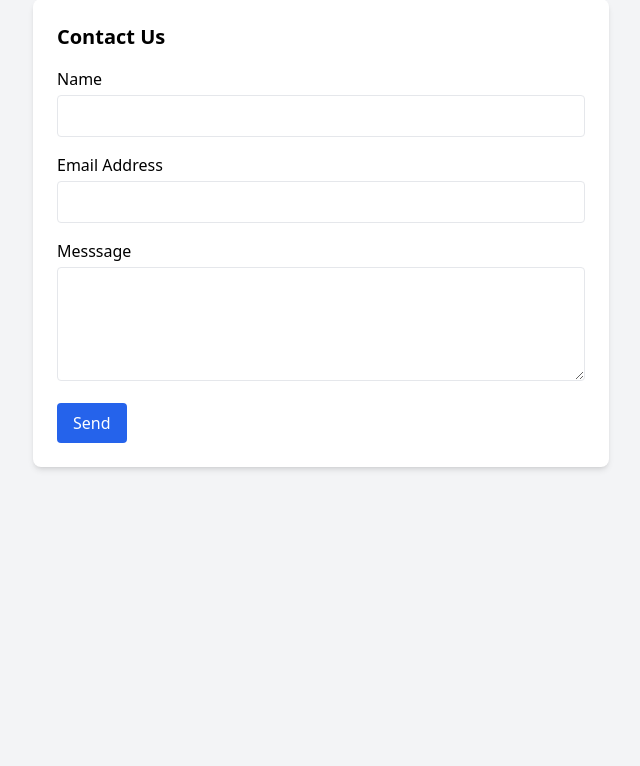
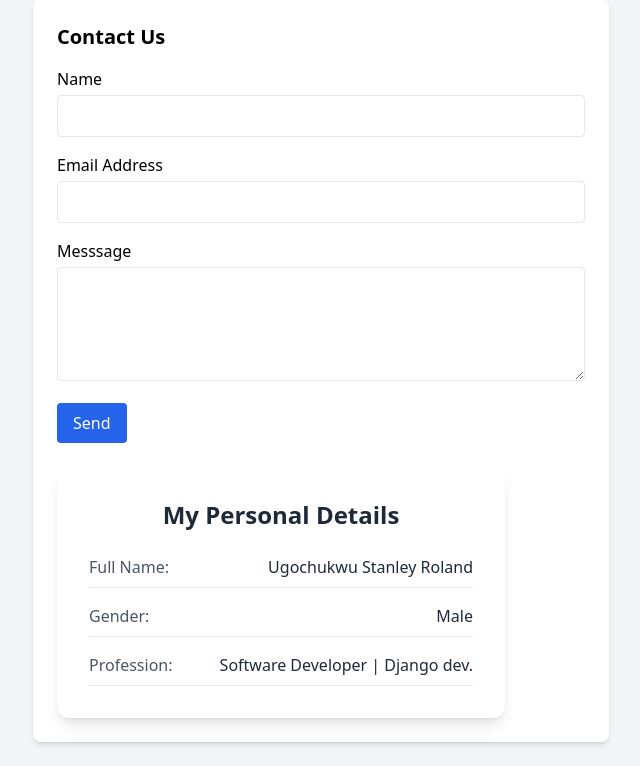
Before and after one commit to fluxonix1/Easter, a Django app: page /contact/ in a window 1280 px wide. Shown: the part 89-855 px from the top of the page, without its empty margins (319-959 px from the left). Before the commit the page ends 559 px from the top, so only its background shows below. Run offline with Django 5.2, Linux system fonts and the light colour scheme; some libraries are stand-ins or nearby versions.

Commit message:
updated some details and codes in the app

```diff
--- a/TechRiseCohort2/contact/templates/contact/contact.html
+++ b/TechRiseCohort2/contact/templates/contact/contact.html
@@ -19,5 +19,29 @@
         </div>
         <button type="submit" class="bg-blue-600 text-white px-4 py-2 rounded hover:bg-blue-700">Send</button>
     </form>
+    <br>
+    <div class="bg-white shadow-lg rounded-xl p-8 max-w-md w-full">
+        <h1 class="text-2xl font-bold text-center text-gray-800 mb-6">My Personal Details</h1>
+
+        <div class="space-y-4">
+          <div class="flex justify-between border-b pb-2">
+            <span class="text-gray-600 font-medium">Full Name:</span>
+            <span class="text-gray-800">Ugochukwu Stanley Roland</span>
+          </div>
+
+          <div class="flex justify-between border-b pb-2">
+            <span class="text-gray-600 font-medium">Gender:</span>
+            <span class="text-gray-800">Male</span>
+          </div>
+
+          <div class="flex justify-between border-b pb-2">
+            <span class="text-gray-600 font-medium">Profession:</span>
+            <span class="text-gray-800">Software Developer | Django dev.</span>
+          </div>
+        </div>
+      </div>
+
+    </body>
+    </html>
 </div>
 {% endblock %}
--- a/TechRiseCohort2/quotes/fixtures/initial_data.json
+++ b/TechRiseCohort2/quotes/fixtures/initial_data.json
@@ -19,7 +19,7 @@
     },
     {
         "model": "quotes.quote", "pk" : 4, "fields":{
-            "text": "You miss 100%of the shots you don't take.",
+            "text": "You miss 100% of the shots you don't take.",
             "author": "Wayne Gretze"
         }
     },
--- a/TechRiseCohort2/quotes/views.py
+++ b/TechRiseCohort2/quotes/views.py
@@ -4,8 +4,8 @@ import random
 def quote_list(request):
     quotes = Quote.objects.all()
     if quotes:
-       quote =  random.choice(quotes)
+       quote = random.choice(quotes)
     else:
         quote = None
-    return render(request, 'quotes/quotes_list.html', {'quotes' : quotes})
+    return render(request, 'quotes/quotes_list.html', {'quote': quote})
 # Create your views here.
--- a/TechRiseCohort2/todo/fixtures/initial_data.json
+++ b/TechRiseCohort2/todo/fixtures/initial_data.json
@@ -2,6 +2,12 @@
     {
         "model": "todo.task", "pk": 1, "fields": {
             "title": "Complete Django Easter Assignment",
+            "completed": true
+        }
+    },
+    {
+        "model": "todo.task", "pk": 2, "fields": {
+            "title": "Python class attendance register",
             "completed": false
         }
     }
--- a/TechRiseCohort2/todo/templates/todo/task_list.html
+++ b/TechRiseCohort2/todo/templates/todo/task_list.html
@@ -1,7 +1,7 @@
 {% extends 'base.html' %}
 {% block content %}
 <div class="max-w-2xl mx-auto bg-white shadow-md rounded-lg p-6">
-    <h2 class="text -xl font-semibold mb-4">Your To-Do List</h2>
+    <h2 class="text -xl font-semibold mb-4">My To-Do List</h2>
     <form method="post" class="flex space-x-2 mb-4">
         {% csrf_token %}
         <input type="text" name="title" placeholder="news task" class="flex-1 p-2 border rounded">
```
Also changed, not shown: TechRiseCohort2/db.sqlite3.
